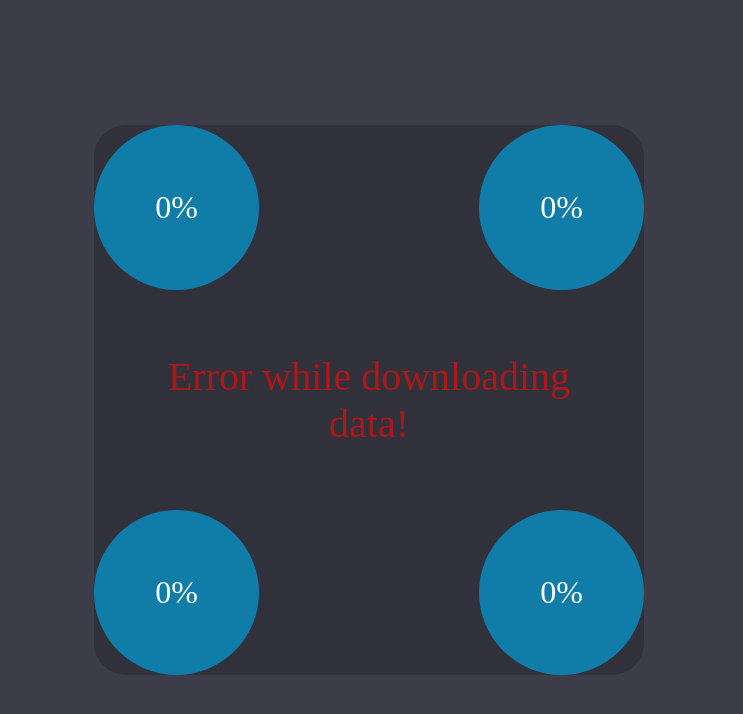
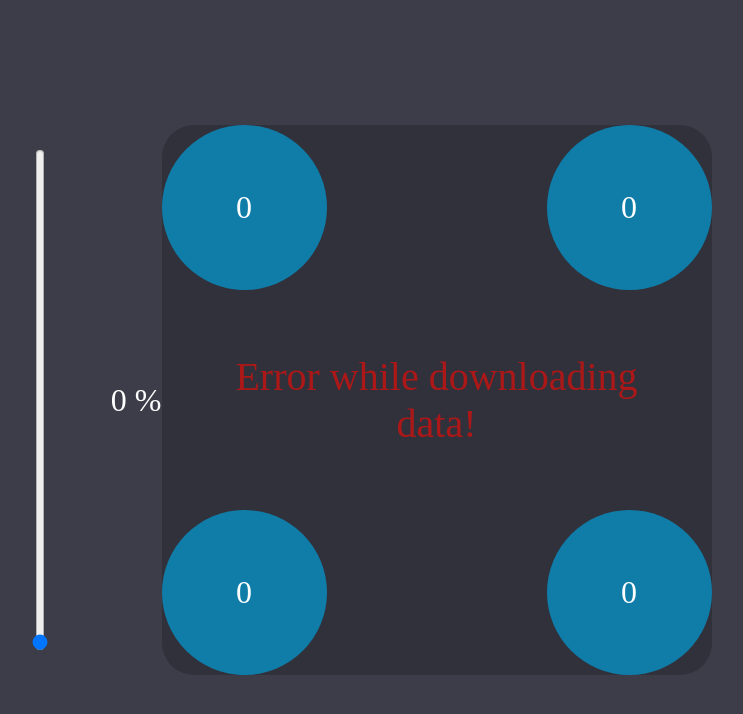
Before and after one commit to Miklakapi/Quadcopter, a Flask app: page / in a window 1280 px wide. Shown: the top 714 px of the page, without its empty margins (271-1014 px from the left). Run offline with Flask 2, Linux system fonts and the light colour scheme.

Commit message:
New test interface

```diff
--- a/engine_power_visualizer/static/css/style.css
+++ b/engine_power_visualizer/static/css/style.css
@@ -9,6 +9,24 @@ body {
   display: flex;
   align-items: center;
   justify-content: center; }
+  .container .control {
+    display: flex;
+    align-items: center;
+    justify-content: center;
+    width: 135px;
+    height: 550px; }
+    .container .control input {
+      cursor: pointer;
+      appearance: slider-vertical;
+      border: 1px solid #e6e6e6;
+      background-color: #e6e6e6;
+      border-radius: 20px;
+      height: 500px;
+      width: 20px; }
+    .container .control .power {
+      float: right;
+      font-size: 2rem;
+      margin-left: auto; }
   .container .box {
     width: 550px;
     height: 550px;
--- a/engine_power_visualizer/static/js/setup.js
+++ b/engine_power_visualizer/static/js/setup.js
@@ -2,7 +2,12 @@ let interval;
 
 $(document).ready(function () {
     interval = setInterval(initPower, 500);
+}).on('change', '.slider', function () {
+	let val = $(this).val();
+	$('.power').html(val + ' %');
+	$.get('http://192.168.1.185:5000/power/' + (5 + (5 * val / 100)));
 });
+;
 
 function initPower() {
     fetch('http://192.168.1.185:5000/get-data')
--- a/engine_power_visualizer/static/scss/style.scss
+++ b/engine_power_visualizer/static/scss/style.scss
@@ -15,6 +15,30 @@ body{
 	align-items: center;
     justify-content: center;
 
+    .control {
+        display: flex;
+        align-items: center;
+        justify-content: center;
+        width: 135px;
+        height: 550px;
+
+        input{
+            $input-color: #e6e6e6;
+            cursor: pointer;
+            appearance: slider-vertical;
+            border: 1px solid $input-color;
+            background-color: $input-color;
+            border-radius: 20px;
+            height: 500px;
+            width: 20px;
+        }
+
+        .power {
+            float: right;
+            font-size: 2rem;
+            margin-left: auto;
+        }
+    }
 
     .box {
         width: 550px;
--- a/engine_power_visualizer/templates/index.html
+++ b/engine_power_visualizer/templates/index.html
@@ -10,12 +10,16 @@
 	<script src="{{ url_for('static', filename='js/setup.js') }}"></script>
 </head>
 <body>
-    <div class="container">
+	<div class="container">
+		<div class="control">
+			<input type="range" orient="vertical" min="0" max="100" value="0" class="slider" step="0.08">
+			<div class="power">0 %</div>
+		</div>
 		<div class="box">
-			<div class="engine">0%</div>
-			<div class="engine">0%</div>
-			<div class="engine">0%</div>
-			<div class="engine">0%</div>
+			<div class="engine">0</div>
+			<div class="engine">0</div>
+			<div class="engine">0</div>
+			<div class="engine">0</div>
 			<div class="error"></div>
 		</div>
 	</div>
```
